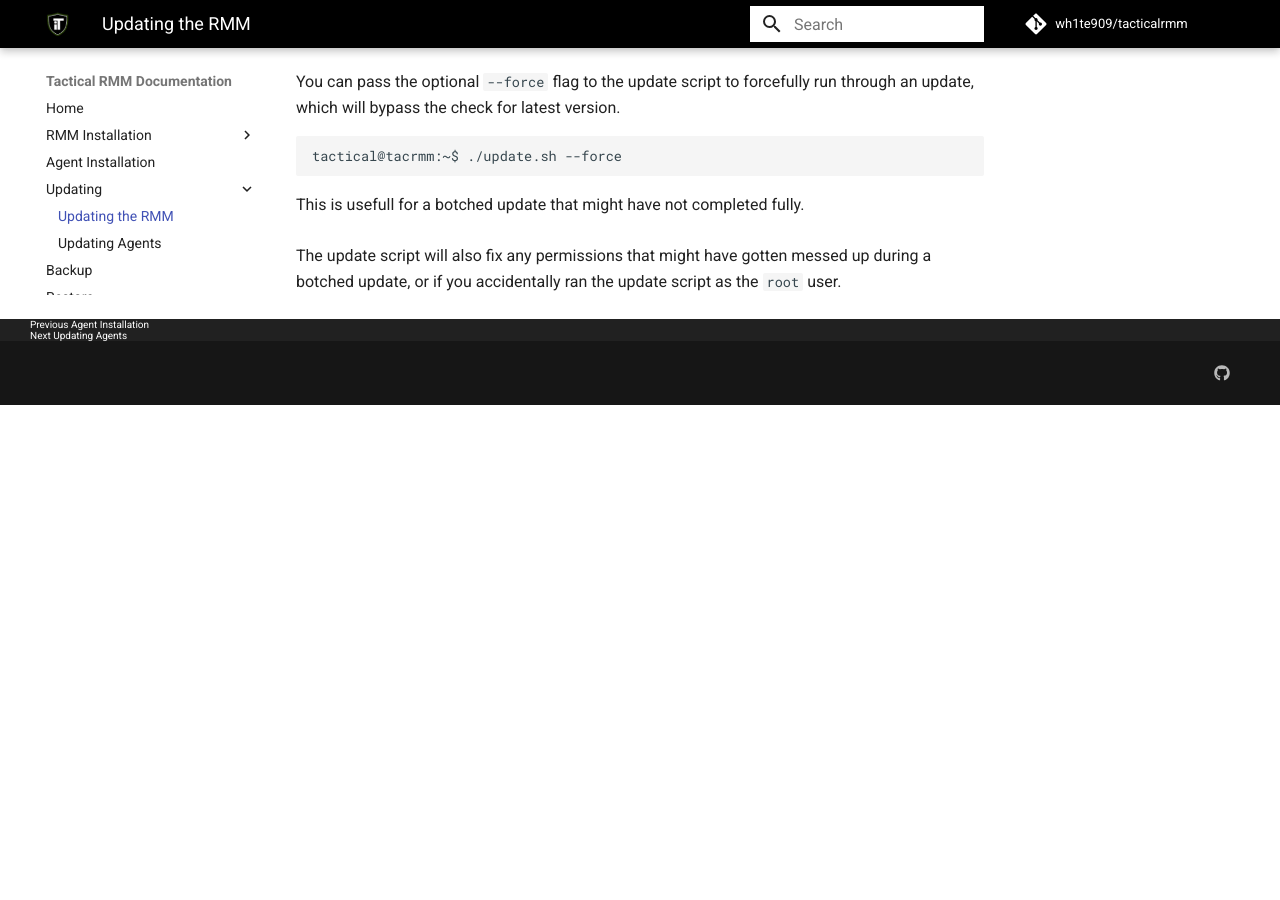
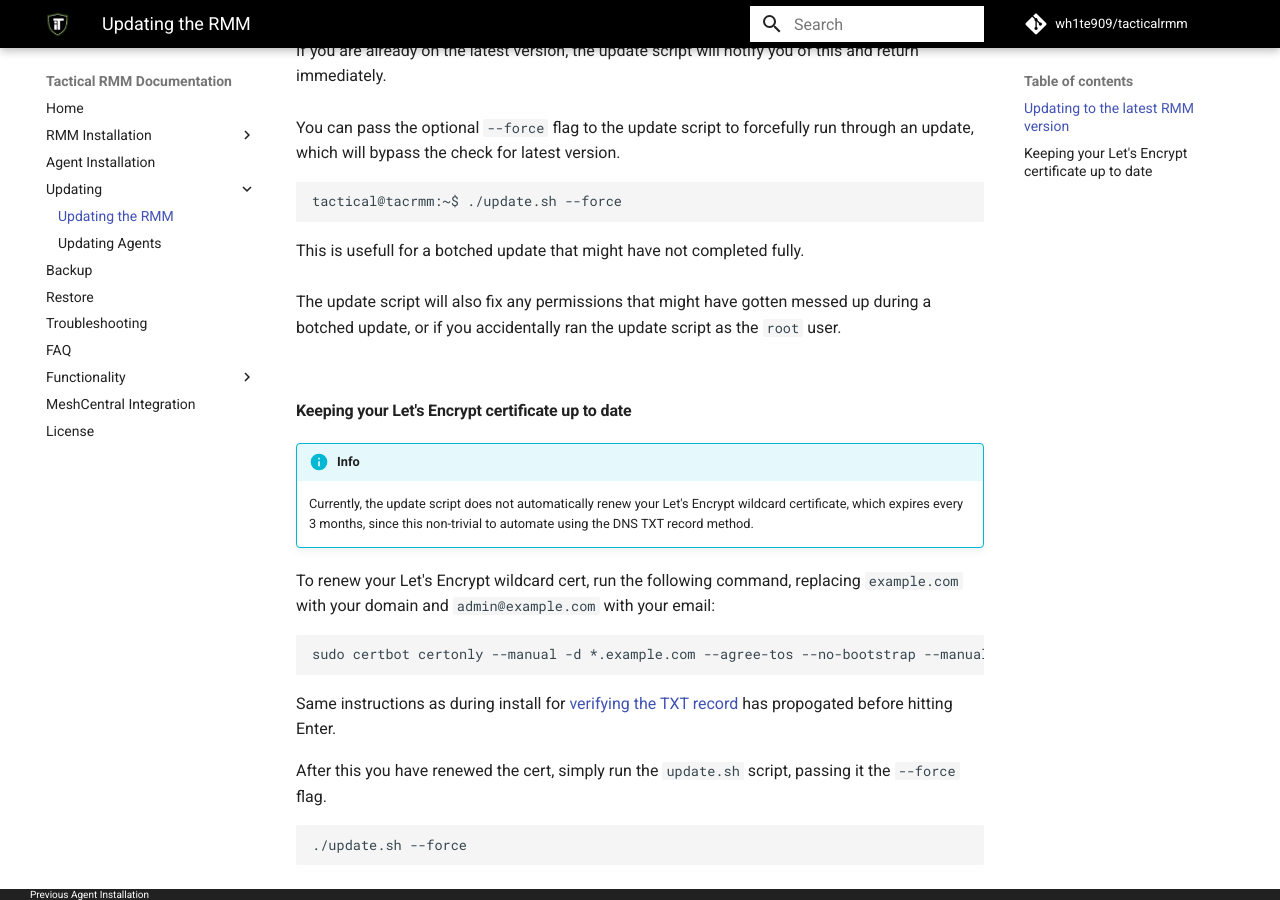
Before and after one commit to amidaware/trmm-docs, an MkDocs documentation site: the page built from docs/docs/update_server.md, in a window 1280 px wide and 900 px high, scrolled down 842 px. Built offline with MkDocs 1.6.1 and Material for MkDocs 9.7.7, drawn with Linux system fonts in a browser that asks for light colours; comment, search, counter and statistics services are not loaded; before the commit the page ends 1247 px from its top, so only the background shows below that; some of the changed text lies outside the part shown.

Commit message:
moar docs

````diff
--- a/docs/docs/update_server.md
+++ b/docs/docs/update_server.md
@@ -1,4 +1,6 @@
 # Updating the RMM
+
+#### Updating to the latest RMM version
 
 !!!danger
     Do __not__ attempt to manually edit the update script or any configuration files unless specifically told to by one of the developers.<br/><br/>
@@ -25,3 +27,24 @@
 ```
 This is usefull for a botched update that might have not completed fully.<br/><br/>
 The update script will also fix any permissions that might have gotten messed up during a botched update, or if you accidentally ran the update script as the `root` user.
+
+<br/>
+
+#### Keeping your Let's Encrypt certificate up to date
+
+!!!info
+    Currently, the update script does not automatically renew your Let's Encrypt wildcard certificate, which expires every 3 months, since this non-trivial to automate using the DNS TXT record method.
+
+To renew your Let's Encrypt wildcard cert, run the following command, replacing `example.com` with your domain and `admin@example.com` with your email:
+
+```bash
+sudo certbot certonly --manual -d *.example.com --agree-tos --no-bootstrap --manual-public-ip-logging-ok --preferred-challenges dns -m admin@example.com --no-eff-email
+```
+
+Same instructions as during install for [verifying the TXT record](install_server.md#deploy-the-txt-record-in-your-dns-manager) has propogated before hitting Enter.
+
+After this you have renewed the cert, simply run the `update.sh` script, passing it the `--force` flag.
+
+```bash
+./update.sh --force
+```
--- a/docs/mkdocs.yml
+++ b/docs/mkdocs.yml
@@ -10,7 +10,11 @@
       - "Updating Agents": update_agents.md
   - Backup: backup.md
   - Restore: restore.md
+  - Troubleshooting: troubleshooting.md
   - FAQ: faq.md
+  - Functionality:
+      - "Alerting": alerting.md
+  - MeshCentral Integration: mesh_integration.md
   - License: license.md
 site_description: "A remote monitoring and management tool"
 site_author: "wh1te909"
````
Also changed, not shown: docs/docs/faq.md (+2 -0 lines), docs/docs/install_agent.md (+15 -0 lines), docs/docs/install_server.md (+3 -3 lines), docs/docs/mesh_integration.md (added, +27 -0 lines), docs/docs/troubleshooting.md (added, +52 -0 lines).
